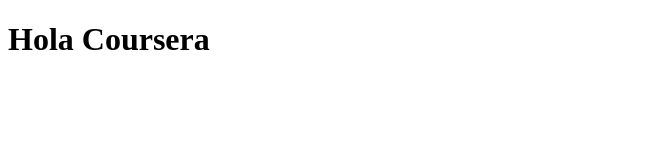
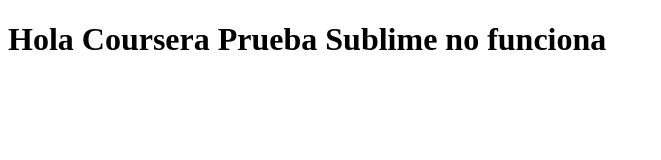
Before and after one commit to zambranomc/Coursera, a plain HTML site: page index.html in a window 1280 px wide. Shown: the whole page, without its empty margins (0-661 px from the left). Drawn offline with Linux system fonts and the light colour scheme.

Commit message:
Sublime no funciona

```diff
--- a/index.html
+++ b/index.html
@@ -6,6 +6,6 @@
     <title>Hola Marta</title>
 </head>
 <body>
-    <h1>Hola Coursera</h1>
+    <h1>Hola Coursera Prueba Sublime no funciona</h1>
 </body>
 </html>
```
